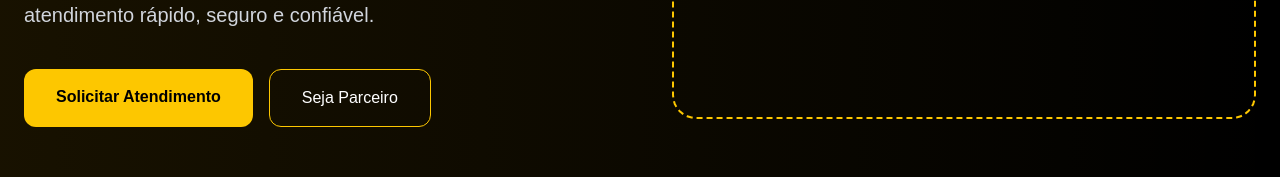
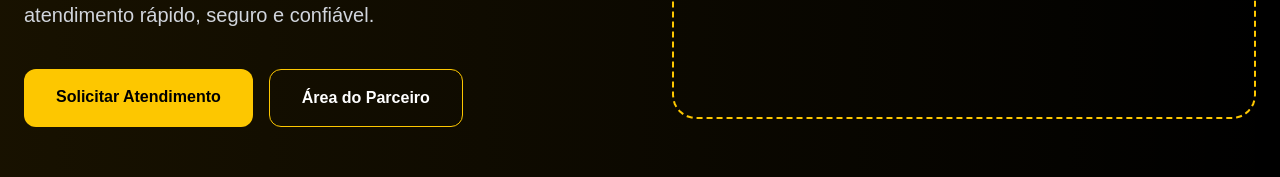
Before and after one commit to brexpress24hoficial-creator/br-express24h, a Next.js app: page /parceiro in a window 1280 px wide. Shown: the part 436-613 px from the top of the page. Built offline with nearby package versions, Linux system fonts and the light colour scheme.

Commit message:
Atualiza Home

```diff
--- a/app/parceiro/page.tsx
+++ b/app/parceiro/page.tsx
@@ -74,9 +74,9 @@ export default function Home() {
 
   <Link
     href="/parceiro"
-                  className="border border-yellow-400 hover:bg-yellow-400 hover:text-black px-8 py-4 rounded-xl transition"
+    className="border border-yellow-400 hover:bg-yellow-400 hover:text-black font-bold px-8 py-4 rounded-xl transition"
   >
-                  Seja Parceiro
+    Área do Parceiro
   </Link>
 
 </div>
```
Lines whose indentation alone changed are shown as unchanged.
